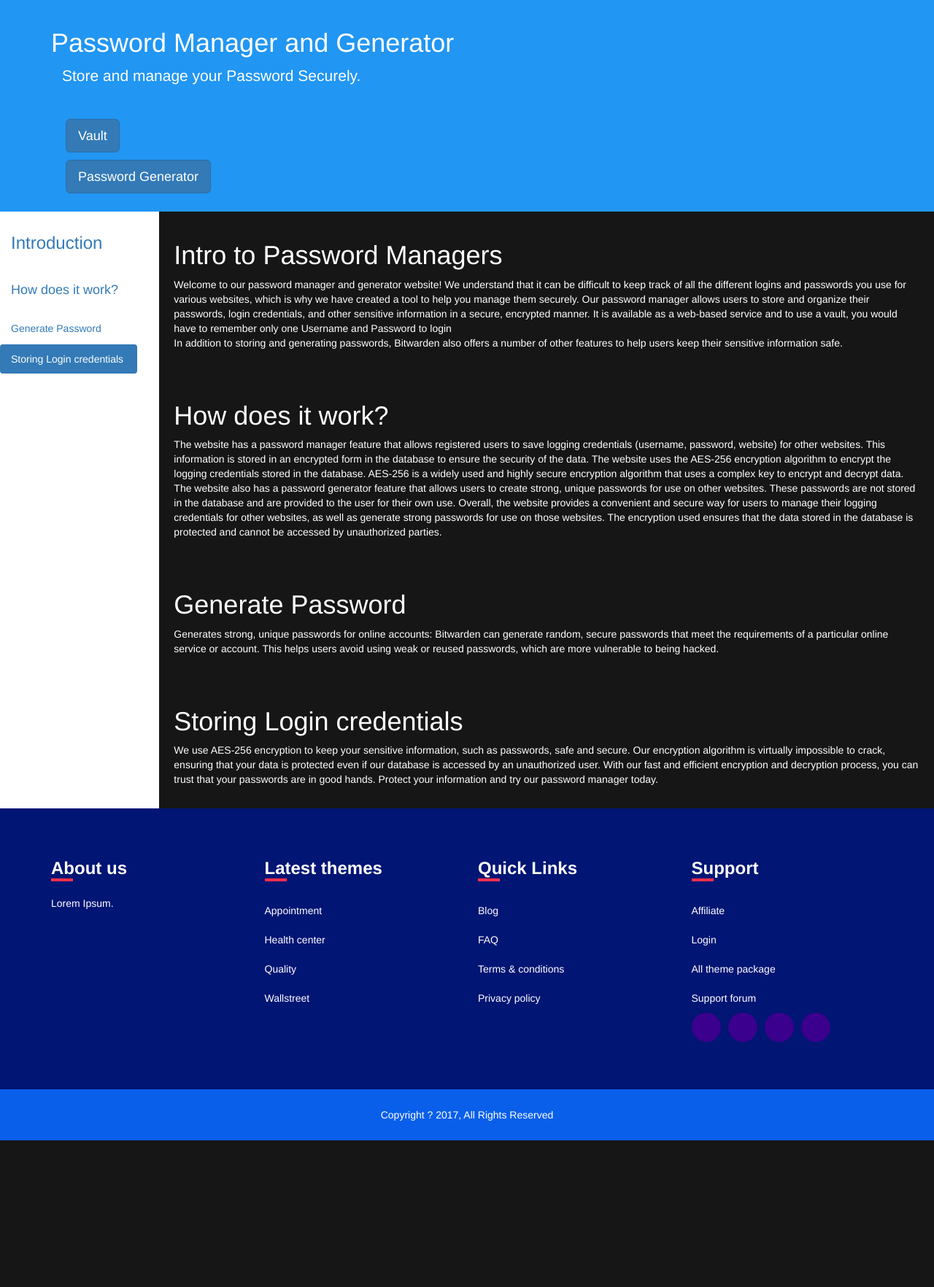
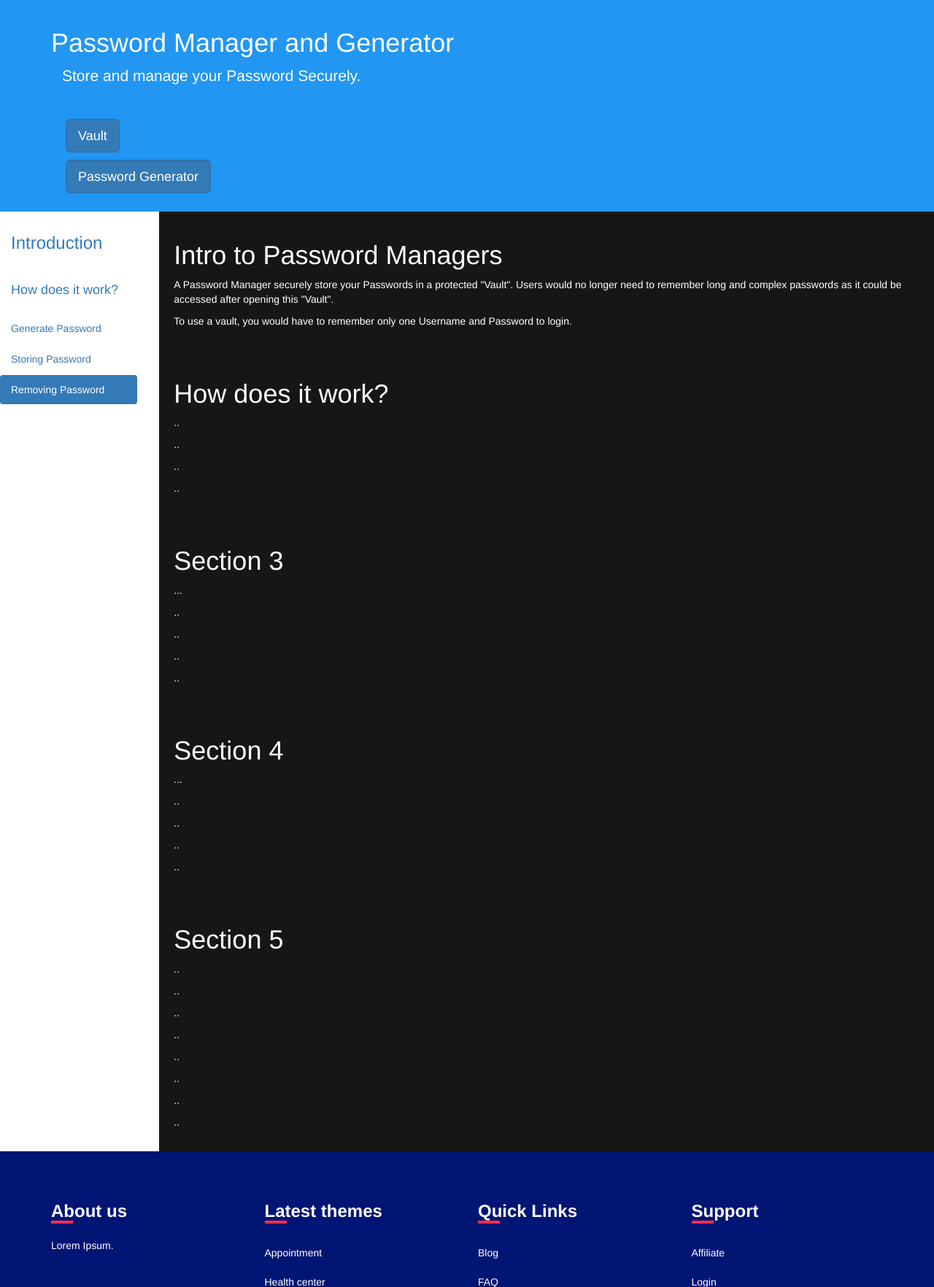
Before and after one commit to stevensio123/SafeKeep, a Flask app: page / in a window 1280 px wide. Shown: the part 52-1816 px from the top of the page at 73% size. Before the commit the page ends 1615 px from the top, so only its background shows below. Run offline with Flask 3, Linux system fonts and the light colour scheme; data comes from the database, SQL or seed files in the repository; some libraries are stand-ins or nearby versions.

Commit message:
Revert "Merge branch 'main' of https://github.com/fantoosh/password-manager"
This reverts commit 65f704c0f8fc5fd7d64938ef0eade85edd59f0f5, reversing
changes made to eda9e3bc7fd2ce0b0e991eb5b25269f35d467320.

```diff
--- a/app/templates/index.html
+++ b/app/templates/index.html
@@ -37,7 +37,8 @@
                     <li><a href="#section1"><h3>Introduction</h3></a></li>
                     <li><a href="#section2"><h4>How does it work?</h4></a></li>
                     <li><a href="#section3">Generate Password</a></li>
-                    <li><a href="#section4">Storing Login credentials</a></li>
+                    <li><a href="#section4">Storing Password</a></li>
+                    <li><a href="#section5">Removing Password</a></li>
               </ul>
             </nav>
 
@@ -45,36 +46,51 @@
 
         <div class="col-lg-10">
           <div id="section1">
+
             <h1>Intro to Password Managers</h1>
-            <p>
-              Welcome to our password manager and generator website! We understand that it can be difficult to keep track of all the different logins and passwords you use for various websites, which is why we have created a tool to help you manage them securely.
-              Our password manager allows users to store and organize their passwords, login credentials, and other sensitive information in a secure, encrypted manner. It is available as a web-based service and to use a vault, you would have to remember only one Username and Password to login
-              <br>In addition to storing and generating passwords, Bitwarden also offers a number of other features to help users keep their sensitive information safe.
-            </p>
+            <p>A Password Manager securely store your Passwords in a protected "Vault". Users would no longer need to remember long and complex passwords as it could be accessed after opening this "Vault".</p>
+            <p>To use a vault, you would have to remember only one Username and Password to login.
           </div>
           <div id="section2">
             <h1>How does it work?</h1>
-            <p>
-              The website has a password manager feature that allows registered users to save logging credentials (username, password, website) for other websites. This information is stored in an encrypted form in the database to ensure the security of the data.
-              The website uses the AES-256 encryption algorithm to encrypt the logging credentials stored in the database. AES-256 is a widely used and highly secure encryption algorithm that uses a complex key to encrypt and decrypt data.
-              The website also has a password generator feature that allows users to create strong, unique passwords for use on other websites. These passwords are not stored in the database and are provided to the user for their own use.
-              Overall, the website provides a convenient and secure way for users to manage their logging credentials for other websites, as well as generate strong passwords for use on those websites. The encryption used ensures that the data stored in the database is protected and cannot be accessed by unauthorized parties.
-            </p>
+            <p></p>
+            <p>..</p>
+            <p>..</p>
+            <p>..</p>
+            <p>..</p>
           </div>
           <div id="section3">
-            <h1>Generate Password</h1>
-            <p>
-              Generates strong, unique passwords for online accounts: Bitwarden can generate random, secure passwords that meet the requirements of a particular online service or account. This helps users avoid using weak or reused passwords, which are more vulnerable to being hacked.
-            </p>
+            <h1>Section 3</h1>
+            <p>...</p>
+            <p>..</p>
+            <p>..</p>
+            <p>..</p>
+            <p>..</p>
           </div>
           <div id="section4">
-            <h1>Storing Login credentials</h1>
-            <p>
-              We use AES-256 encryption to keep your sensitive information, such as passwords, safe and secure. Our encryption algorithm is virtually impossible to crack, ensuring that your data is protected even if our database is accessed by an unauthorized user. With our fast and efficient encryption and decryption process, you can trust that your passwords are in good hands. Protect your information and try our password manager today.
-            </p>
+            <h1>Section 4</h1>
+            <p>...</p>
+            <p>..</p>
+            <p>..</p>
+            <p>..</p>
+            <p>..</p>
+          </div>
+          <div id="section5">
+            <h1>Section 5</h1>
+            <p>..</p>
+            <p>..</p>
+            <p>..</p>
+            <p>..</p>
+            <p>..</p>
+            <p>..</p>
+            <p>..</p>
+            <p>..</p>
+
           </div>
         </div>
       </div>
+
+
 
 <div>
 {% include "footer.html" %}
```
